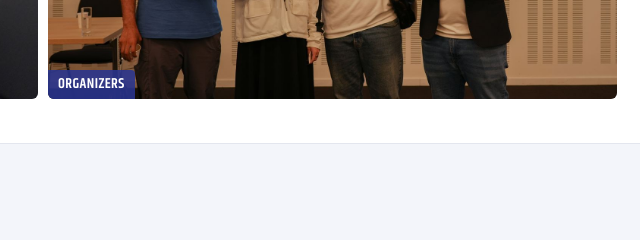
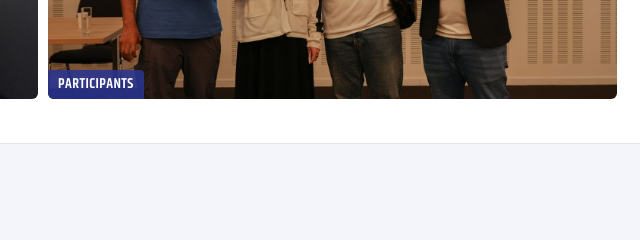
Before and after one commit to med-agent/med-agent.github.io, a plain HTML site: page index.html in a window 1280 px wide. Shown: the part 5108-5348 px from the top of the page, 597-1237 px from the left. Drawn offline with Linux system fonts and the light colour scheme.

Commit message:
Relabel group photo as participants
Co-Authored-By: Claude Opus 5.5 <noreply@anthropic.com>

```diff
--- a/index.html
+++ b/index.html
@@ -380,7 +380,7 @@ footer .contact{user-select:all}
     <figure class="p-sm"><img src="img/opening.jpg" alt="Opening slide of the MedAgent workshop" loading="lazy"><figcaption>Opening</figcaption></figure>
     <figure class="p-sm"><img src="img/keynote.jpg" alt="Keynote speaker at the podium" loading="lazy"><figcaption>Keynote</figcaption></figure>
     <figure class="p-half"><img src="img/qa.jpg" alt="Audience member asking a question" loading="lazy"><figcaption>Q&amp;A</figcaption></figure>
-    <figure class="p-half"><img src="img/group.jpg" alt="Organizers and speakers in front of the workshop slide" loading="lazy"><figcaption>Organizers</figcaption></figure>
+    <figure class="p-half"><img src="img/group.jpg" alt="Participants in front of the workshop slide" loading="lazy"><figcaption>Participants</figcaption></figure>
   </div>
 </div></section>
 
```
